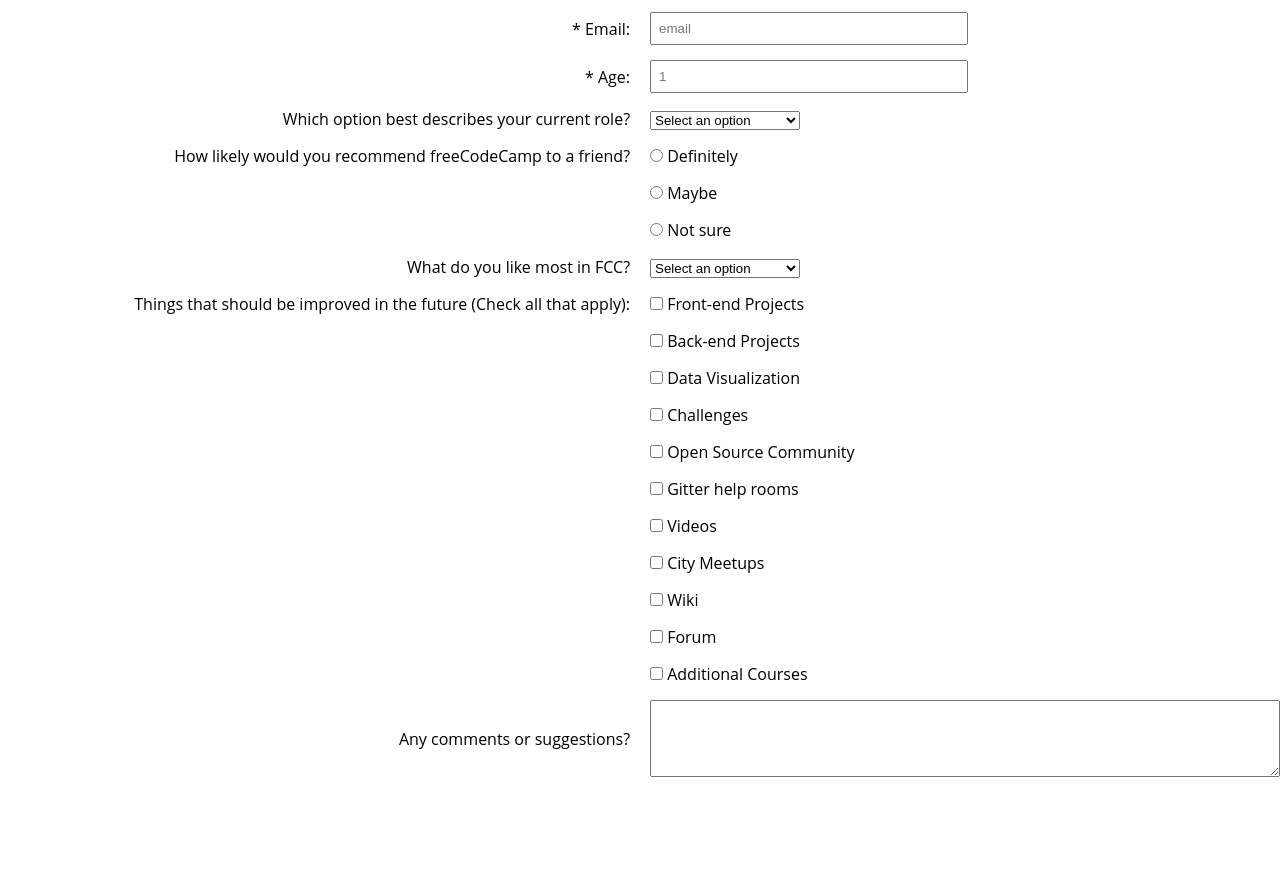
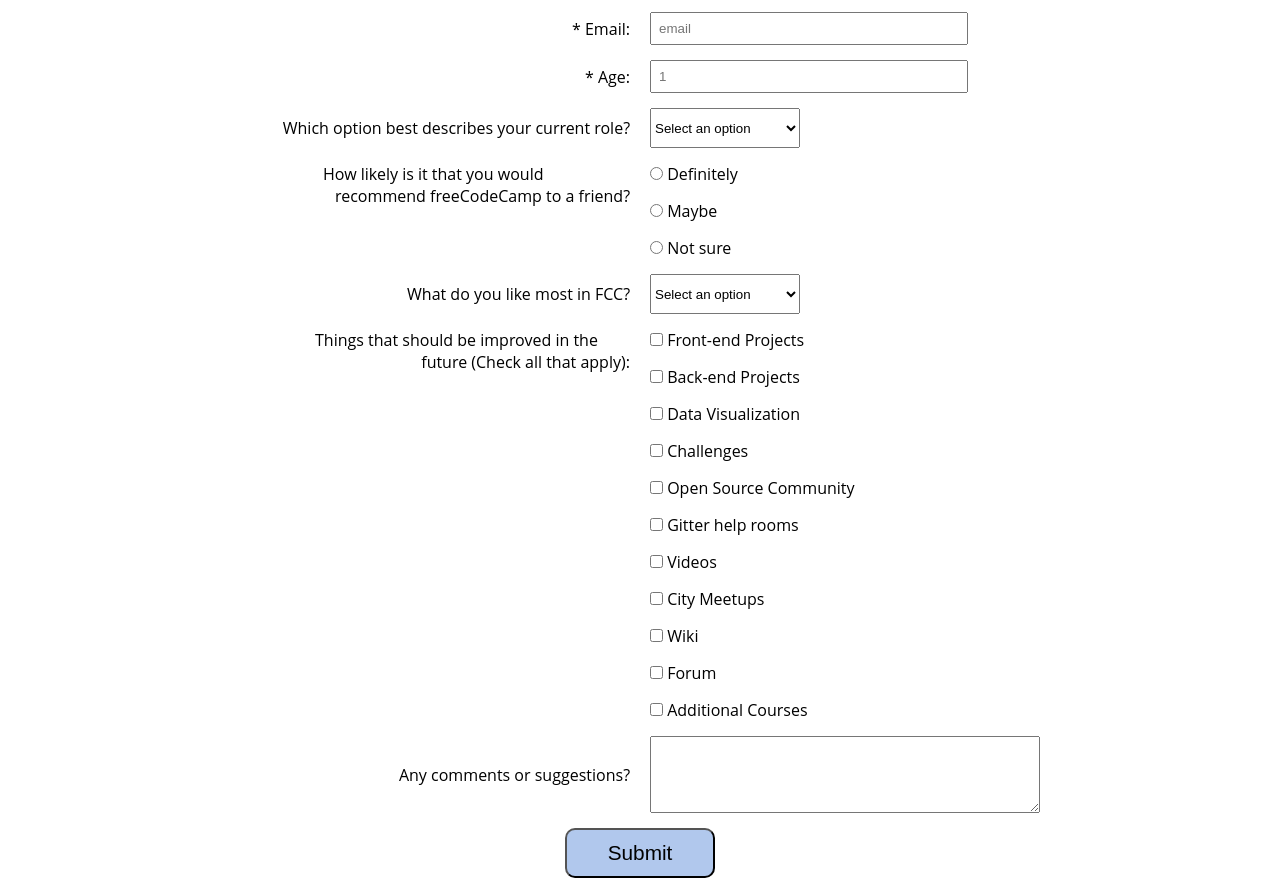
Before and after one commit to vmvaughn/fcc-survey-form, a plain HTML site: page index.html in a window 1280 px wide. Shown: the part 101-979 px from the top of the page. Before the commit the page ends 878 px from the top, so only its background shows below. Drawn offline with Linux system fonts and the light colour scheme.

Commit message:
Finish styling form layout and elements

```diff
--- a/index.html
+++ b/index.html
@@ -28,11 +28,11 @@
 				<option value="5">Other</option>
 			</select>
 
-			<p class="grid-label">How likely would you recommend freeCodeCamp to a friend?</p>
-				<div class="grid-input">
+			<p id="radio-label" class="grid-label">How likely is it that you would recommend freeCodeCamp to a friend?</p>
+        <div class="grid-input">
   					<input id="definitely" type="radio" name="like-fcc" value="definitely">
   					<label id="definitely-label" for="definitely">Definitely</label>
-  			</div>
+        </div>
 
   			<div class="grid-input">
   					<input id="maybe" type="radio" name="like-fcc" value="maybe">
@@ -53,7 +53,7 @@
 				<option value="4">Open Source</option>
 			</select>
 
-			<p class="grid-label">Things that should be improved in the future (Check all that apply): </p>
+			<p id="checkbox-label" class="grid-label">Things that should be improved in the future (Check all that apply): </p>
 				<div class="grid-input">
   					<input id="improvement-1" type="checkbox" name="improvements" value="1">
   					<label id="improvement-1-label" for="improvement-1">Front-end Projects</label>
@@ -113,7 +113,7 @@
   				<textarea id="comment" class="grid-input" name="comment" rows="5" cols="60"></textarea>
 
 
-			<!-- <button id="submit" type="submit">Submit</button> -->
+			 <button id="submit" type="submit">Submit</button>
 
 		</form>
 	</main>
--- a/style.css
+++ b/style.css
@@ -18,6 +18,7 @@ body {
 
 #dropdown, #dropdown2 {
 	width: 150px;
+	height: 40px;
 }
 
 #survey-form {
@@ -25,13 +26,14 @@ body {
 	grid-template-columns: 1fr 1fr;
 	grid-row-gap: 15px;
 	grid-column-gap: 20px;
+	max-width: 800px;
 	margin: auto;
 }
 
 .grid-label {
 	grid-column-start: 1;
+	align-self: center;
 	justify-self: end;
-	align-self: center;
 }
 
 .grid-input {
@@ -39,8 +41,29 @@ body {
 	align-self: end;
 }
 
-#survey-form p {
-	text-align-last: right;
+#radio-label {
+	grid-row-start: 5;
+	grid-row-end: 7;
+	align-self: start;
+	padding-left: 83px;
+	text-align-last: end;
 }
 
-.flex { display: flex; flex-direction: row;}
+#checkbox-label {
+	grid-row-start: 9;
+	grid-row-end: 11;
+	align-self: start;
+	padding-left: 75px;
+	text-align-last: end;
+}
+
+#submit {
+	grid-column-start: 1;
+	grid-column-end: 3;
+	width: 150px;
+	height: 50px;
+	justify-self: center;
+	font-size: 1.3em;
+	border-radius: 10px;
+	background-color: #b1c8ed;
+}
```
